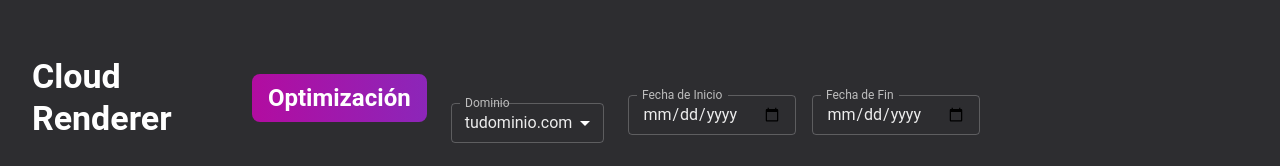
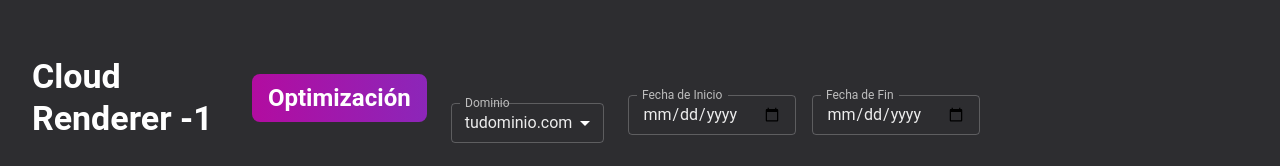
Before and after one commit to LuisAncelVasquezVillavicencio/server-puppeteer, a Next.js app in the folder puppeteer-server/: page /dashboard in a window 1280 px wide. Shown: the top 166 px of the page. Built offline with nearby package versions, Linux system fonts and the light colour scheme; no server answers.

Commit message:
Update Dashboard.jsx

```diff
--- a/puppeteer-server/components/Dashboard.jsx
+++ b/puppeteer-server/components/Dashboard.jsx
@@ -212,7 +212,7 @@ export default function Dashboard() {
           <Grid item xs={12} sm={4}>
             <Box sx={{ textAlign: 'left', my: 3, display: 'flex', justifyContent: 'left', alignItems: 'center', gap: 2 }}>
                     <Typography variant="h4" sx={{ fontWeight: 'bold', color: '#FFF' }}>
-                      Cloud Renderer
+                      Cloud Renderer -1
                     </Typography>
                     <Typography variant="h5" sx={{ fontWeight: 'bold', color: '#FFF' }}>
                     <Box sx={{ overflow: 'hidden', display: 'flex', alignItems: 'center', background: 'linear-gradient(90deg, #b20ca0, #8c26b9)', borderRadius: 2, px: 2, py: 1 }}>
```
